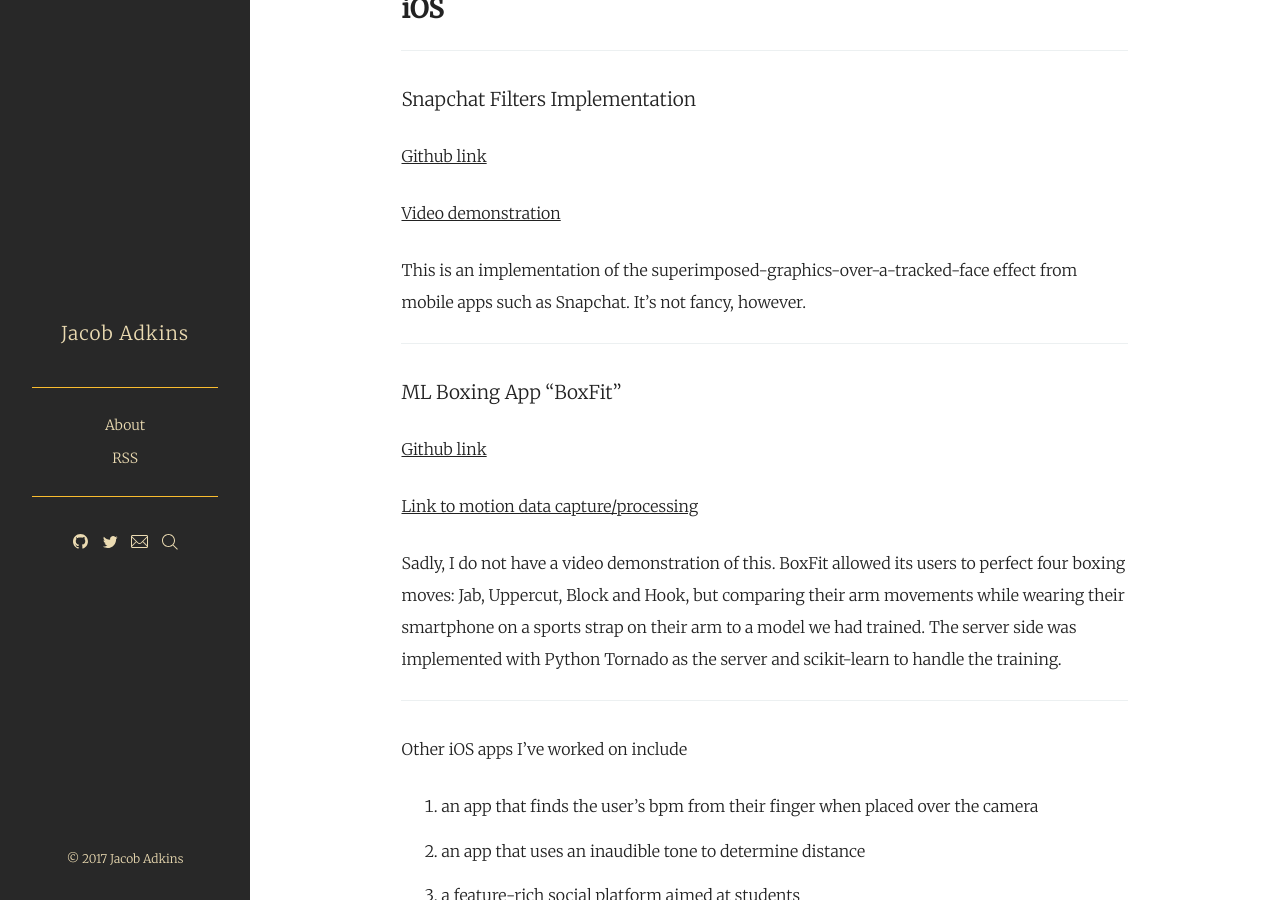
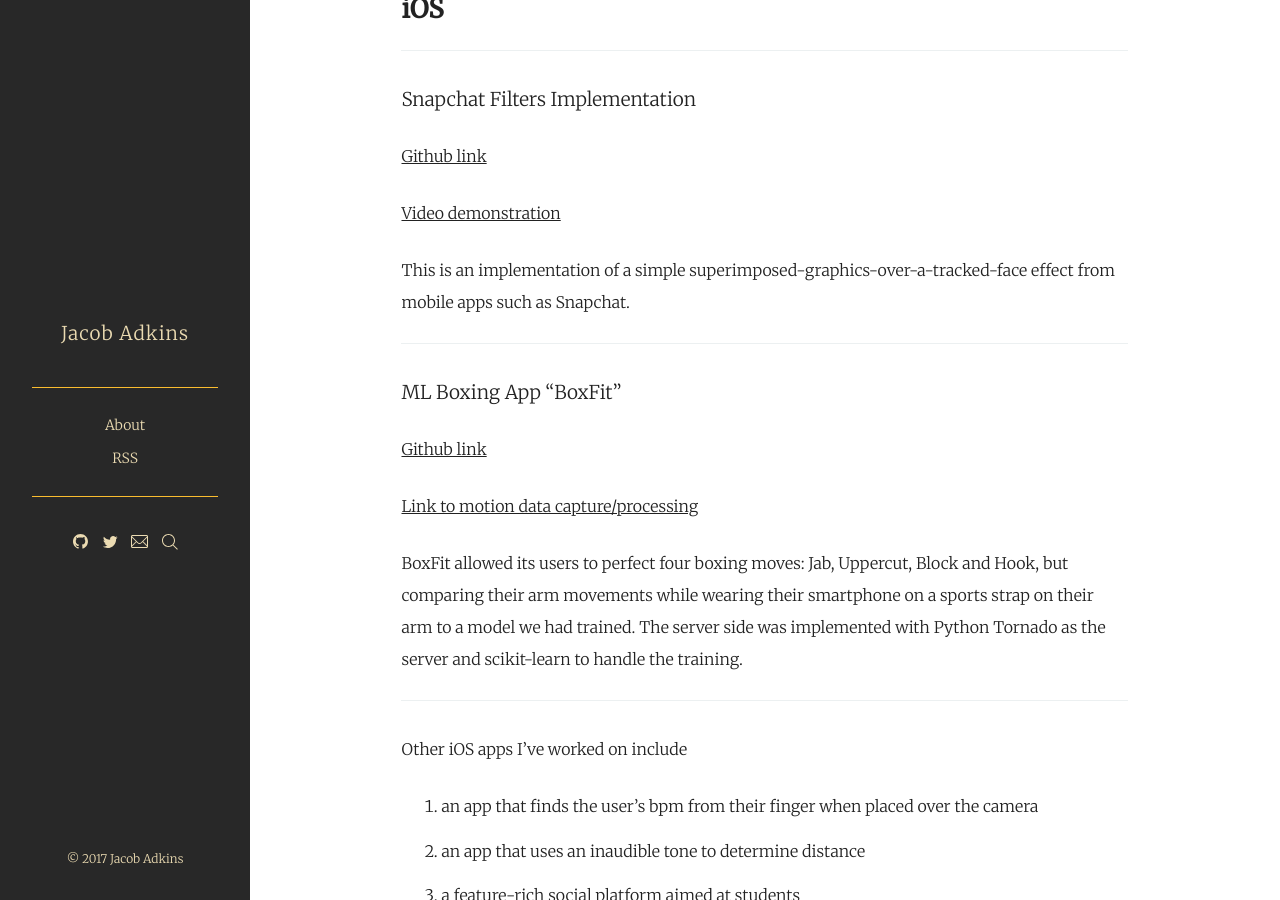
Before and after one commit to jpadkins/old_jpadkins.github.io, a Jekyll site: the page built from _posts/2017-2-11-examples-of-work.md, in a window 1280 px wide and 900 px high, scrolled down 784 px. Built offline with Jekyll 4.4.1, drawn with Linux system fonts in a browser that asks for light colours; comment, search, counter and statistics services are not loaded.

Commit message:
changed some wording

```diff
--- a/_posts/2017-2-11-examples-of-work.md
+++ b/_posts/2017-2-11-examples-of-work.md
@@ -18,8 +18,8 @@ image: '/images/posts/workspace.png'
 
 [Video demonstration](https://www.youtube.com/watch?v=4eWPFaA1nwE)
 
-This is an implementation of the superimposed-graphics-over-a-tracked-face
-effect from mobile apps such as Snapchat. It's not fancy, however.
+This is an implementation of a simple superimposed-graphics-over-a-tracked-face
+effect from mobile apps such as Snapchat.
 
 - - -
 
@@ -28,11 +28,10 @@ effect from mobile apps such as Snapchat. It's not fancy, however.
 
 [Link to motion data capture/processing](https://github.com/jpadkins/BoxFitSimpleTrainingApp/blob/master/BoxFitTrainingApp/MotionHandler.swift)
 
-Sadly, I do not have a video demonstration of this. BoxFit allowed its users
-to perfect four boxing moves: Jab, Uppercut, Block and Hook, but comparing their
-arm movements while wearing their smartphone on a sports strap on their arm to
-a model we had trained. The server side was implemented with Python Tornado as
-the server and scikit-learn to handle the training.
+BoxFit allowed its users to perfect four boxing moves: Jab, Uppercut, Block and
+Hook, but comparing their arm movements while wearing their smartphone on a sports
+strap on their arm to a model we had trained. The server side was implemented with
+Python Tornado as the server and scikit-learn to handle the training.
 
 - - -
 
@@ -155,5 +154,4 @@ of my recent App, to show which libraries I am most familiar with.
 
 <br>
 
-
 Other languages I am proficient in are Rust (which I've contributed to), Lua, and PHP.
```
Also changed, not shown: 2 other files.
